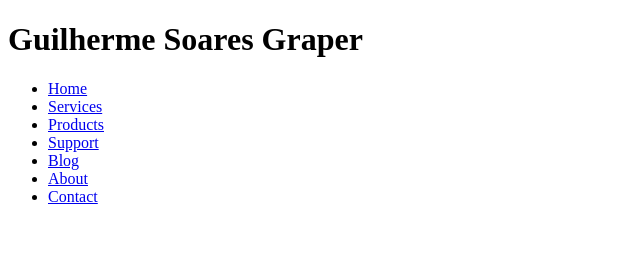
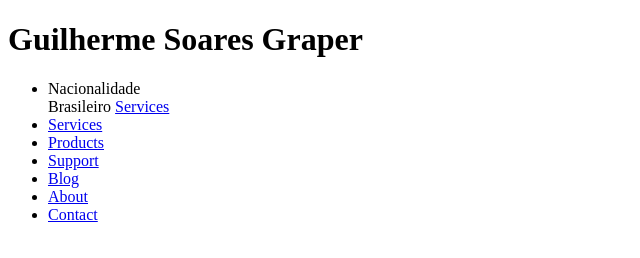
Before and after one commit to GuiGraper/trabalho2, a plain HTML site: page teste/index.html in a window 1280 px wide. Shown: the whole page, without its empty margins (0-640 px from the left). Drawn offline with Linux system fonts and the light colour scheme.

Commit message:
Update index.html

```diff
--- a/teste/index.html
+++ b/teste/index.html
@@ -11,7 +11,9 @@
 	</header>
 	<nav>
 		<ul id="mainMenu">
-			<li><a href="home.html">Home</a></li>
+			<li>Nacionalidade</li>
+                Brasileiro
+                <a href="https://images.unsplash.com/photo-1527374071603-76de89807336?ixlib=rb-1.2.1&ixid=MnwxMjA3fDB8MHxwaG90by1wYWdlfHx8fGVufDB8fHx8&auto=format&fit=crop&w=1176&q=80">Services</a>
 			<li><a href="services.html">Services</a></li>
 			<li><a href="products.html">Products</a></li>
 			<li><a href="support.html">Support</a></li>
```
